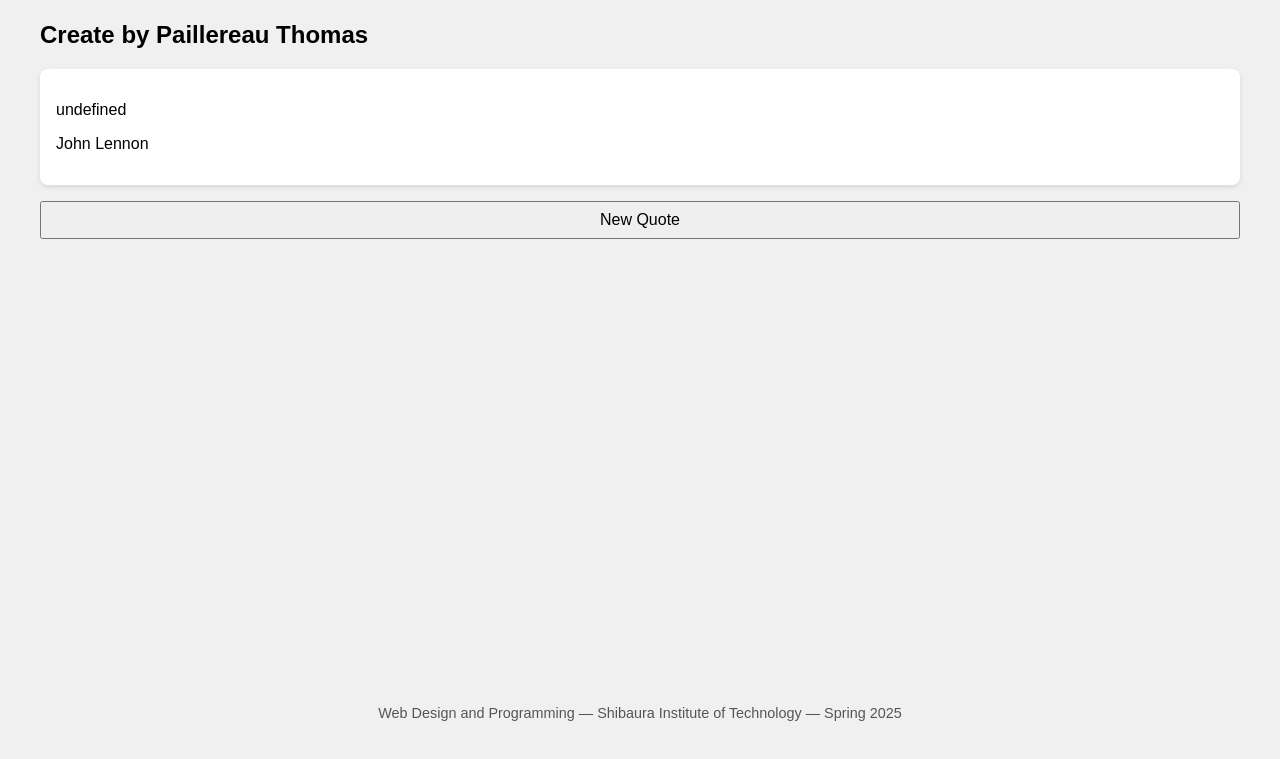
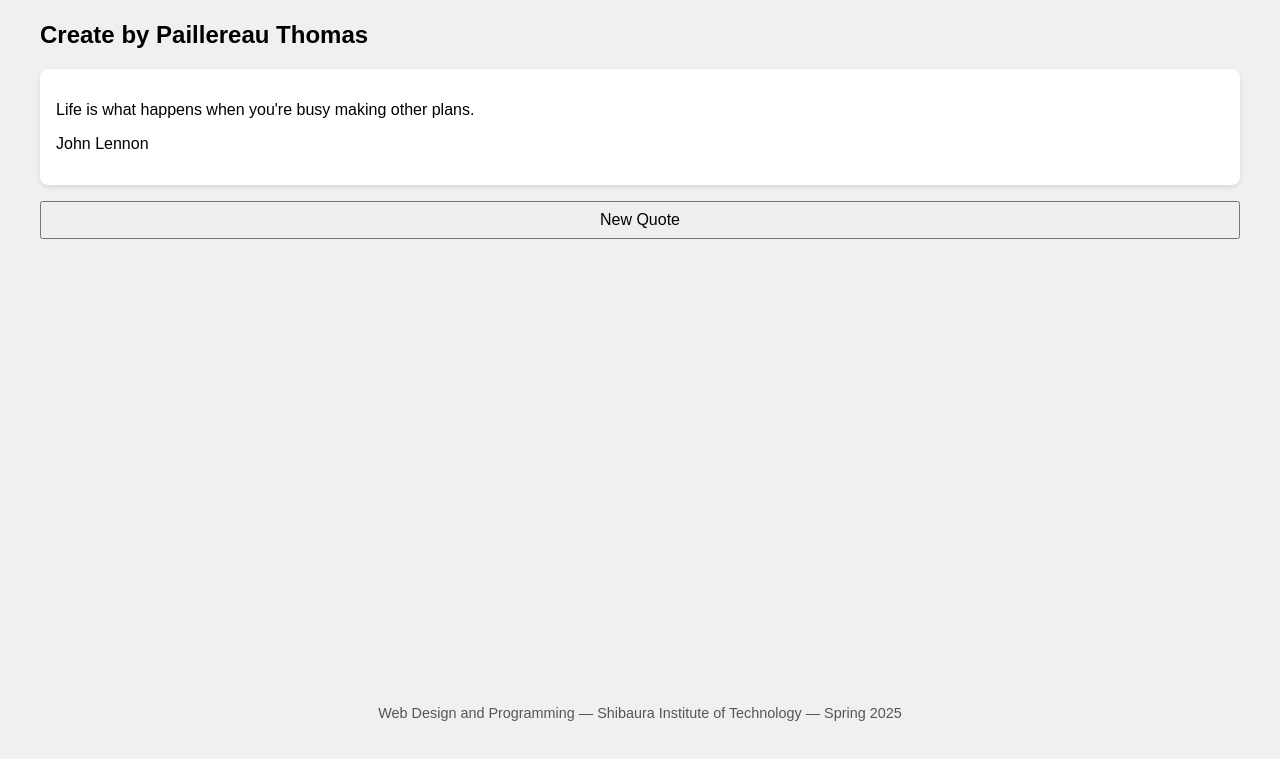
Before and after one commit to Z125093-paillereau-thomas/wdpweek5homework, a plain HTML site: page part1/index.html in a window 1280 px wide. Shown: the part 119-878 px from the top of the page. Drawn offline with Linux system fonts and the light colour scheme.

Commit message:
Add files via upload

```diff
--- a/part1/index.html
+++ b/part1/index.html
@@ -68,12 +68,9 @@
                 }
                 let quoteN = Math.floor(Math.random() * n);
                 let quote = data[quoteN];
-                quoteText.innerHTML = quote["p"];
+                quoteText.innerHTML = quote["q"];
                 authorText.innerHTML = quote["a"];
               })
-
-
-
     }
     newQuoteBtn.addEventListener("click", getQuote);
     getQuote(); // Load a quote on page load
```
